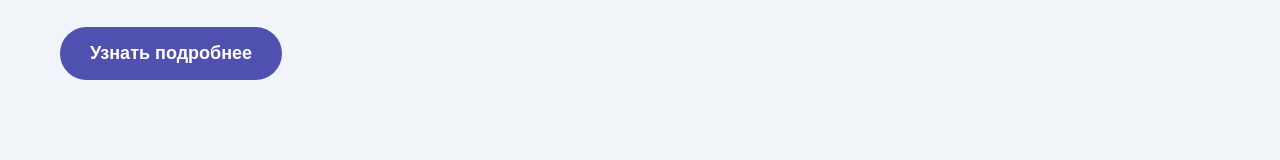
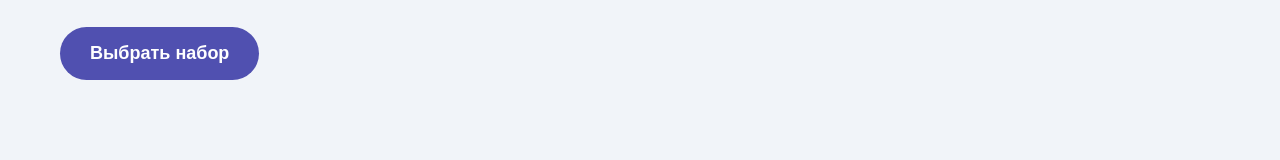
Before and after one commit to dsp-0/TurtleWeb, a plain HTML site: page index.html in a window 1280 px wide. Shown: the part 2047-2207 px from the top of the page. Drawn offline with Linux system fonts and the light colour scheme.

```diff
--- a/index.html
+++ b/index.html
@@ -534,7 +534,7 @@
                         <li>Более 100 обучающих заданий</li>
                         <li>Возможность создавать собственные программы</li>
                     </ul>
-                    <a href="#pricing" class="btn">Узнать подробнее</a>
+                    <a href="#pricing" class="btn">Выбрать набор</a>
                 </div>
                 <div class="showcase-image">
                     <img src="roboturtle-image.png" alt="RoboTurtle - робот-черепашка">
```
